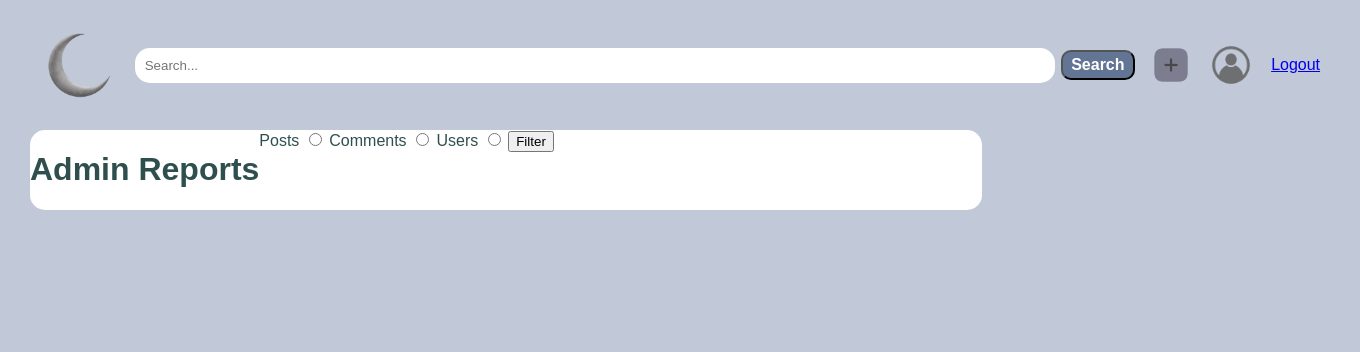
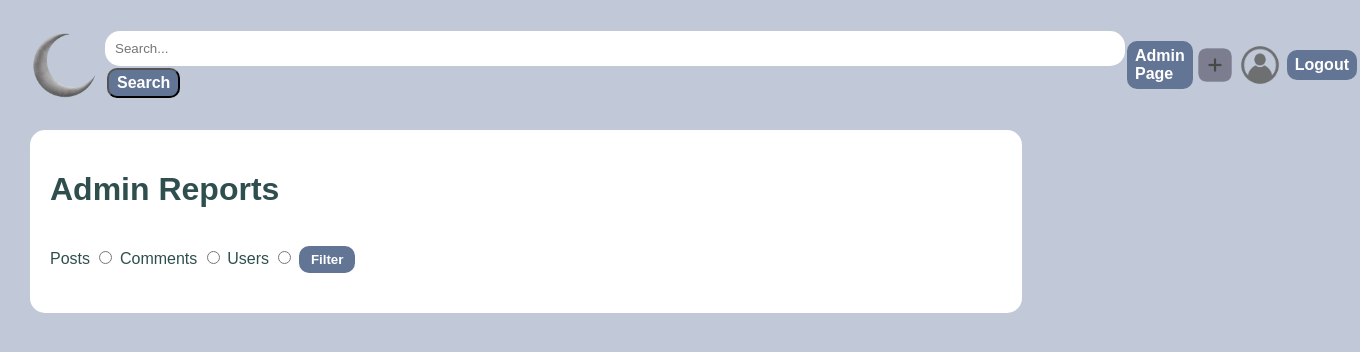
Before and after one commit to joloses/COSC360-Project, a PHP site: page /source_code/adminpage.php in a window 1360 px wide. Shown: the top 352 px of the page. Run offline with PHP 8.4, Linux system fonts and the light colour scheme; a user stored in the database is signed in.

Commit message:
Added changes to css, added error handling on admin page

```diff
--- a/source_code/adminpage.php
+++ b/source_code/adminpage.php
@@ -12,6 +12,10 @@ if (!(isset($_SESSION['role']) && $_SESSION['role'] === 'admin')) {
 $post_count = $comment_count = $user_count = 0;
 
 if ($_SERVER["REQUEST_METHOD"] == "POST") {
+    if (!isset($_POST["filter"])) {
+        header("Location: adminpage.php"); // Redirect to no selection
+        exit();
+    } else {
         if ($_POST["filter"] == "posts") {
             $sql_posts_count = "SELECT COUNT(*) AS postCount FROM Post";
             $result_posts_count = mysqli_query($connection, $sql_posts_count);
@@ -26,6 +30,7 @@ if ($_SERVER["REQUEST_METHOD"] == "POST") {
             $user_count = mysqli_fetch_assoc($result_users_count)['userCount'];
         }
     }
+}
 ?>
 
 <!DOCTYPE html>
@@ -33,7 +38,8 @@ if ($_SERVER["REQUEST_METHOD"] == "POST") {
 
 <head>
     <title>Admin Reports</title>
-    <link rel="stylesheet" href="css/home.css">
+    <link rel="stylesheet" href="css/header.css?v=<?php echo time(); ?>">
+    <link rel="stylesheet" href="css/adminPage.css?v=<?php echo time(); ?>">
 </head>
 
 <body>
@@ -46,6 +52,9 @@ if ($_SERVER["REQUEST_METHOD"] == "POST") {
             </form>
 
             <?php if (isset($_SESSION['email'])): ?>
+                <?php if ($_SESSION['role'] === 'admin'): ?>
+                    <a href="adminpage.php" class="admin-page-btn">Admin Page</a>
+                <?php endif; ?>
                 <a href="create-post.php" class="create-post-btn"><img src="images/createPost.png"></a>
                 <a href="user-profile.php" class="user-profile-btn"><img src="images/profile-icon.png"></a>
                 <a href="logout.php" class="logout-btn">Logout</a>
@@ -58,6 +67,7 @@ if ($_SERVER["REQUEST_METHOD"] == "POST") {
 
     <div class="container">
         <h1>Admin Reports</h1>
+        <br>
         <form method="post">
             <label for="posts">Posts</label>
             <input type="radio" name="filter" id="posts" value="posts" <?php if (isset($_POST['filter']) && $_POST['filter'] == 'posts') echo 'checked'; ?>>
@@ -69,7 +79,9 @@ if ($_SERVER["REQUEST_METHOD"] == "POST") {
         </form>
         <div class="reports">
         <?php if ($_SERVER["REQUEST_METHOD"] == "POST"): ?>
-                <?php if ($_POST["filter"] == "posts"): ?>
+                <?php if (!isset($_POST["filter"])): ?>
+                    <p>Please select a filter.</p>
+                <?php elseif ($_POST["filter"] == "posts"): ?>
                     <div class="report">
                         <h2>Posts</h2>
                         <p>Total Posts: <?php echo $post_count; ?></p>
--- a/source_code/connectDB.php
+++ b/source_code/connectDB.php
@@ -1,22 +1,22 @@
 <?php
 // // CONNECT TO LOCAL DATABASE
 
-/*
+
 $host = "localhost";
 $database = "DDL360";
 $user = "webuser";
 $password = "P@ssw0rd";
 $connection = mysqli_connect($host, $user, $password, $database);
-*/
+
 
 // // CONNECT TO JOLO'S WEBSERVER DATABASE
  // /*
-  $host = "localhost";
-  $database = "db_85456473";
-  $user = "85456473";
-  $password = "85456473";
-  $connection = mysqli_connect($host, $user, $password, $database);
-  // */
+  // $host = "localhost";
+  // $database = "db_85456473";
+  // $user = "85456473";
+  // $password = "85456473";
+  // $connection = mysqli_connect($host, $user, $password, $database);
+  // // */
 
 // if (!$connection) {
 //     die("Connection failed: " . mysqli_connect_error());
--- a/source_code/create-post.php
+++ b/source_code/create-post.php
@@ -31,6 +31,9 @@ $result_user_posts = mysqli_query($connection, $sql_user_posts);
             <input type="text" class="search-bar" placeholder="Search...">
 
             <?php if (isset($_SESSION['email'])): ?>
+                <?php if ($_SESSION['role'] === 'admin'): ?>
+                    <a href="adminpage.php" class="admin-page-btn">Admin Page</a>
+                <?php endif; ?>
                 <a href="create-post.php" class="create-post-btn"><img src="images/createPost.png"></a>
                 <a href="user-profile.php" class="user-profile-btn"><img src="images/profile-icon.png"></a>
                 <a href="logout.php" class="logout-btn">Logout</a>
--- /dev/null
+++ b/source_code/css/adminPage.css
@@ -0,0 +1,53 @@
+.container {
+    display: flex;
+    flex-direction: column;
+    border-radius: 15px;
+    background-color: white;
+    color: darkslategray;
+    width: 70%;
+    margin-left: 30px;
+    padding: 20px;
+}
+
+.container h1 {
+    margin-bottom: 20px;
+}
+
+.container form {
+    margin-bottom: 20px;
+}
+
+.container form div {
+    margin-bottom: 10px;
+}
+
+.container form div h2 {
+    margin-bottom: 5px;
+}
+
+.container form div input[type="radio"] {
+    margin-right: 5px;
+}
+
+.container form button {
+    background-color: #627594;
+    padding: 6px 12px;
+    text-decoration: none;
+    color: white;
+    font-weight: bold;
+    border: none;
+    border-radius: 10px;
+    cursor: pointer;
+}
+
+.container form button:hover {
+    background-color: #2f3d59;
+}
+
+.reports {
+    /* Style for reports section */
+}
+
+.report {
+    /* Style for individual report */
+}
--- a/source_code/css/header.css
+++ b/source_code/css/header.css
@@ -37,3 +37,38 @@ nav {
     height: 50px;
     display: flex;
 }
+
+.login-register-btn,
+.logout-btn, .admin-page-btn {
+  background-color: #627594;
+  padding: 6px 8px 6px 8px;
+  text-decoration: none;
+  color: white;
+  font-weight: bold;
+  margin: 2px;
+  border-radius: 10px;
+  box-shadow: none;
+  font-size: 16px;
+}
+
+.login-register-btn:hover,
+.logout-btn:hover, .admin-page-btn:hover {
+  background-color: #2f3d59;
+}
+
+
+.submitBtn {
+  background-color: #627594;
+  padding: 4px 8px 4px 8px;
+  text-decoration: none;
+  color: white;
+  font-weight: bold;
+  margin: 2px;
+  border-radius: 10px;
+  box-shadow: none;
+  font-size: 16px;
+}
+
+.submitBtn:hover {
+  background-color: #2f3d59;
+}
--- a/source_code/css/home.css
+++ b/source_code/css/home.css
@@ -13,7 +13,8 @@ nav {
   align-items: center;
 }
 
-.logo { /* logo credit: https://www.google.com/url?sa=i&url=https%3A%2F%2Fwww.stickpng.com%2Fimg%2Fnature%2Fmoon%2Fsilver-grey-moon-crescent&psig=AOvVaw0_AJ33GSYJO_1lY0jpdetk&ust=1707726842782000&source=images&cd=vfe&opi=89978449&ved=0CBMQjRxqFwoTCKDY7LDwooQDFQAAAAAdAAAAABAQ*/
+.logo {
+  /* logo credit: https://www.google.com/url?sa=i&url=https%3A%2F%2Fwww.stickpng.com%2Fimg%2Fnature%2Fmoon%2Fsilver-grey-moon-crescent&psig=AOvVaw0_AJ33GSYJO_1lY0jpdetk&ust=1707726842782000&source=images&cd=vfe&opi=89978449&ved=0CBMQjRxqFwoTCKDY7LDwooQDFQAAAAAdAAAAABAQ*/
   width: 80px;
   height: 80px;
   display: flex;
@@ -21,18 +22,20 @@ nav {
 
 .search-bar {
   padding: 10px;
-    width: 900px;
+  width: 700px;
   border: none;
   border-radius: 15px;
 }
 
-.create-post-btn { /* logo credit: https://www.google.com/url?sa=i&url=https%3A%2F%2Fwww.freepik.com%2Ficon%2Fadd-button_6388838&psig=AOvVaw1ZTqLnHmeR17KijAQa1Ynn&ust=1707728398051000&source=images&cd=vfe&opi=89978449&ved=0CBMQjRxqFwoTCKiippb2ooQDFQAAAAAdAAAAABAE */
+.create-post-btn {
+  /* logo credit: https://www.google.com/url?sa=i&url=https%3A%2F%2Fwww.freepik.com%2Ficon%2Fadd-button_6388838&psig=AOvVaw1ZTqLnHmeR17KijAQa1Ynn&ust=1707728398051000&source=images&cd=vfe&opi=89978449&ved=0CBMQjRxqFwoTCKiippb2ooQDFQAAAAAdAAAAABAE */
   width: 40px;
   height: 40px;
   display: flex;
 }
 
-.user-profile-btn { /* logo credit: https://www.google.com/url?sa=i&url=https%3A%2F%2Fwww.vecteezy.com%2Fvector-art%2F8302462-eps10-grey-vector-user-icon-or-logo-in-simple-flat-trendy-modern-style-isolated-on-white-background&psig=AOvVaw3pgjXonlxadLb9Pu4dLWz4&ust=1707728564459000&source=images&cd=vfe&opi=89978449&ved=0CBMQjRxqFwoTCIivzuX2ooQDFQAAAAAdAAAAABAE*/
+.user-profile-btn {
+  /* logo credit: https://www.google.com/url?sa=i&url=https%3A%2F%2Fwww.vecteezy.com%2Fvector-art%2F8302462-eps10-grey-vector-user-icon-or-logo-in-simple-flat-trendy-modern-style-isolated-on-white-background&psig=AOvVaw3pgjXonlxadLb9Pu4dLWz4&ust=1707728564459000&source=images&cd=vfe&opi=89978449&ved=0CBMQjRxqFwoTCIivzuX2ooQDFQAAAAAdAAAAABAE*/
   width: 50px;
   height: 50px;
   display: flex;
@@ -50,7 +53,7 @@ nav {
   font-size: 16px;
 }
 
-.submitBtn:hover  {
+.submitBtn:hover {
   background-color: #2f3d59;
 }
 
@@ -68,12 +71,14 @@ nav {
 }
 
 .main-content {
-    flex: 2; /* Takes up 66% of the width */
+  flex: 2;
+  /* Takes up 66% of the width */
   padding: 0px 20px;
 }
 
 
-.login-register-btn {
+.login-register-btn,
+.logout-btn, .admin-page-btn {
   background-color: #627594;
   padding: 6px 8px 6px 8px;
   text-decoration: none;
@@ -85,11 +90,13 @@ nav {
   font-size: 16px;
 }
 
-.login-register-btn:hover {
+.login-register-btn:hover,
+.logout-btn:hover, .admin-page-btn:hover {
   background-color: #2f3d59;
 }
 
-.profile-btn { /* logo credit: https://www.google.com/url?sa=i&url=https%3A%2F%2Fwww.vecteezy.com%2Fvector-art%2F8302462-eps10-grey-vector-user-icon-or-logo-in-simple-flat-trendy-modern-style-isolated-on-white-background&psig=AOvVaw3pgjXonlxadLb9Pu4dLWz4&ust=1707728564459000&source=images&cd=vfe&opi=89978449&ved=0CBMQjRxqFwoTCIivzuX2ooQDFQAAAAAdAAAAABAE*/
+.profile-btn {
+  /* logo credit: https://www.google.com/url?sa=i&url=https%3A%2F%2Fwww.vecteezy.com%2Fvector-art%2F8302462-eps10-grey-vector-user-icon-or-logo-in-simple-flat-trendy-modern-style-isolated-on-white-background&psig=AOvVaw3pgjXonlxadLb9Pu4dLWz4&ust=1707728564459000&source=images&cd=vfe&opi=89978449&ved=0CBMQjRxqFwoTCIivzuX2ooQDFQAAAAAdAAAAABAE*/
   width: 20px;
   height: 20px;
   display: flex;
@@ -99,6 +106,7 @@ nav {
   width: 100%;
   height: 100%;
 }
+
 .post {
   border-bottom: lightgray 1px solid;
 }
@@ -123,7 +131,8 @@ nav {
   margin-right: 10px;
 }
 
-.sort-dropdown:hover, .sort-dropdown:focus {
+.sort-dropdown:hover,
+.sort-dropdown:focus {
   outline: none;
   box-shadow: 0px 0px 5px rgba(0, 0, 0, 0.1);
 }
@@ -177,7 +186,8 @@ nav {
   text-decoration: underline;
 }
 
-#topicList, .other {
+#topicList,
+.other {
   text-decoration: none;
   font-style: italic;
   color: darkslategray;
--- a/source_code/css/post-page.css
+++ b/source_code/css/post-page.css
@@ -28,10 +28,11 @@
 
 .search-bar {
     padding: 10px;
-    width: 900px;
+    width: 700px;
     border: none;
     border-radius: 15px;
 }
+
 
 .main-content {
     flex: 2;
--- a/source_code/css/user-profile.css
+++ b/source_code/css/user-profile.css
@@ -116,7 +116,7 @@ nav {
 
 .search-bar {
     padding: 10px;
-    width: 900px;
+    width: 700px;
     border: none;
     border-radius: 15px;
 }
--- a/source_code/postPage.php
+++ b/source_code/postPage.php
@@ -116,6 +116,9 @@ if(isset($_GET['search']) && !empty($_GET['search'])) {
                 <button type="submit" class="submitBtn">Search</button>
             </form>
             <?php if (isset($_SESSION['email'])): ?>
+                <?php if ($_SESSION['role'] === 'admin'): ?>
+                    <a href="adminpage.php" class="admin-page-btn">Admin Page</a>
+                <?php endif; ?>
                 <a href="create-post.php" class="create-post-btn"><img src="images/createPost.png"></a>
                 <a href="user-profile.php" class="user-profile-btn"><img src="images/profile-icon.png"></a>
                 <a href="logout.php" class="logout-btn">Logout</a>
--- a/source_code/user-profile.php
+++ b/source_code/user-profile.php
@@ -62,6 +62,9 @@ if(isset($_GET['search']) && !empty($_GET['search'])) {
                 <button type="submit" class="submitBtn">Search</button>
             </form>
             <?php if (isset($_SESSION['email'])): ?>
+                <?php if ($_SESSION['role'] === 'admin'): ?>
+                    <a href="adminpage.php" class="admin-page-btn">Admin Page</a>
+                <?php endif; ?>
                 <a href="create-post.php" class="create-post-btn"><img src="images/createPost.png"></a>
                 <a href="user-profile.php" class="user-profile-btn"><img src="images/profile-icon.png"></a>
                 <a href="logout.php" class="logout-btn">Logout</a>
```
Also changed, not shown: source_code/css/info-page.css (+20 -0 lines), source_code/css/addComment.css (line endings or trailing spaces). Lines whose indentation alone changed are shown as unchanged.
